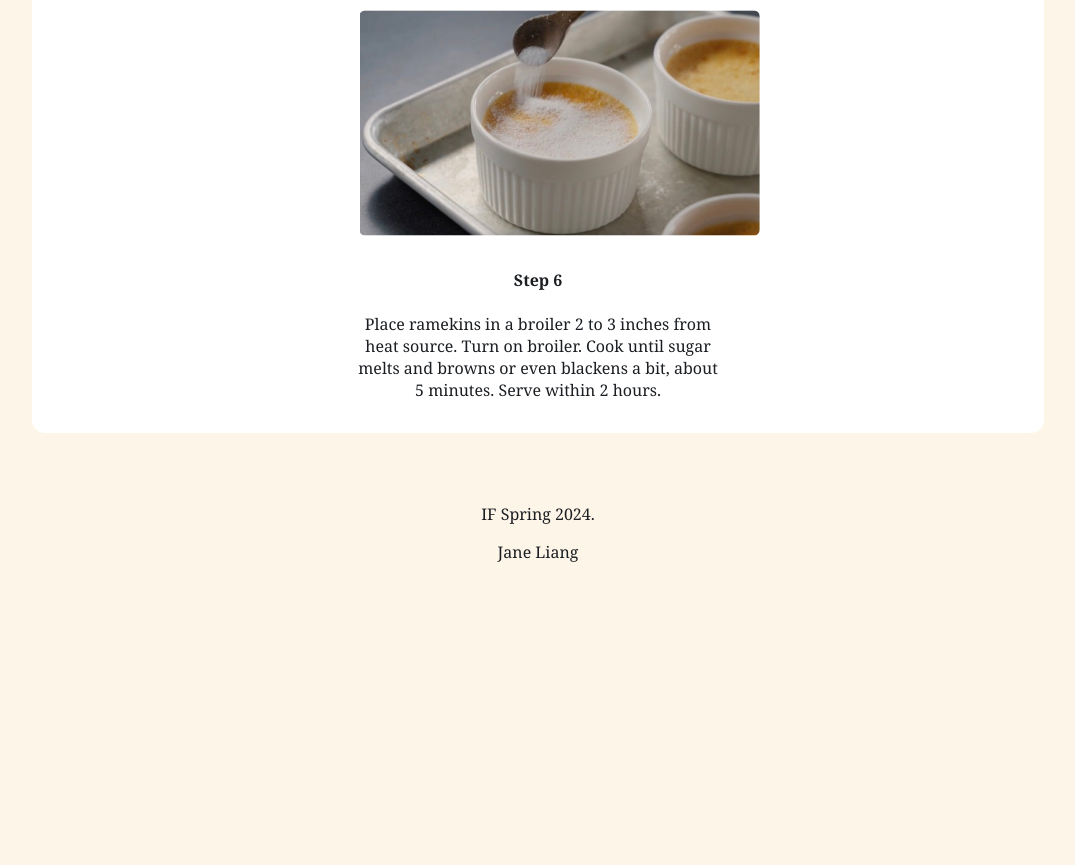
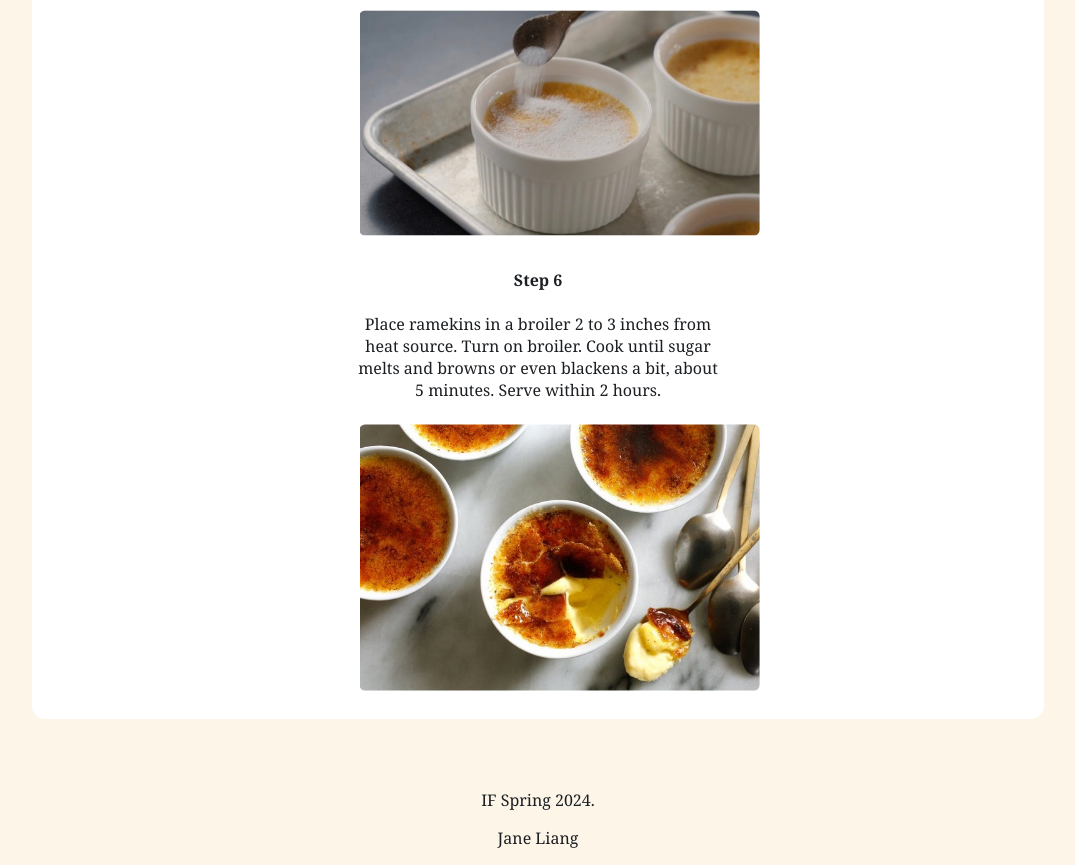
Before and after one commit to liangjane/ifspring2024, a plain HTML site: page recipe/complete/index.html in a window 1280 px wide. Shown: the part 2699-3564 px from the top of the page, without its empty margins (102-1177 px from the left). Before the commit the page ends 3278 px from the top, so only its background shows below. Drawn offline with Linux system fonts and the light colour scheme.

Commit message:
Add files via upload

```diff
--- a/recipe/complete/css/styles.css
+++ b/recipe/complete/css/styles.css
@@ -35,10 +35,10 @@ h1.title {
 }
 
 img.head_item {
-    /* min-width: 500px; */
+
     margin-top: auto;
     margin-bottom: auto;
-    /* overflow: hidden; */
+
     border-radius: 13px;
 }
 
@@ -185,6 +185,7 @@ img.head_item {
     .time_info {
         padding-left: 0.5em;
     }
+
     #equipment {
         padding-left: 0.5em;
         ul {
@@ -204,5 +205,4 @@ img.head_item {
     }
 
 
-
 }
--- a/recipe/complete/index.html
+++ b/recipe/complete/index.html
@@ -108,6 +108,9 @@
                 <p>Place ramekins in a broiler 2 to 3 inches from heat source. Turn on broiler. Cook until sugar melts and browns or even blackens a bit, about 5 minutes. Serve within 2 hours.</p>
                 </div>
 
+                <div><img id="step6" src="pictures/final Medium.jpeg" alt="step6"></div>
+
+
             </section>
         </article>
 
```
Also changed, not shown: recipe/complete/pictures/final Medium.jpeg (added).
